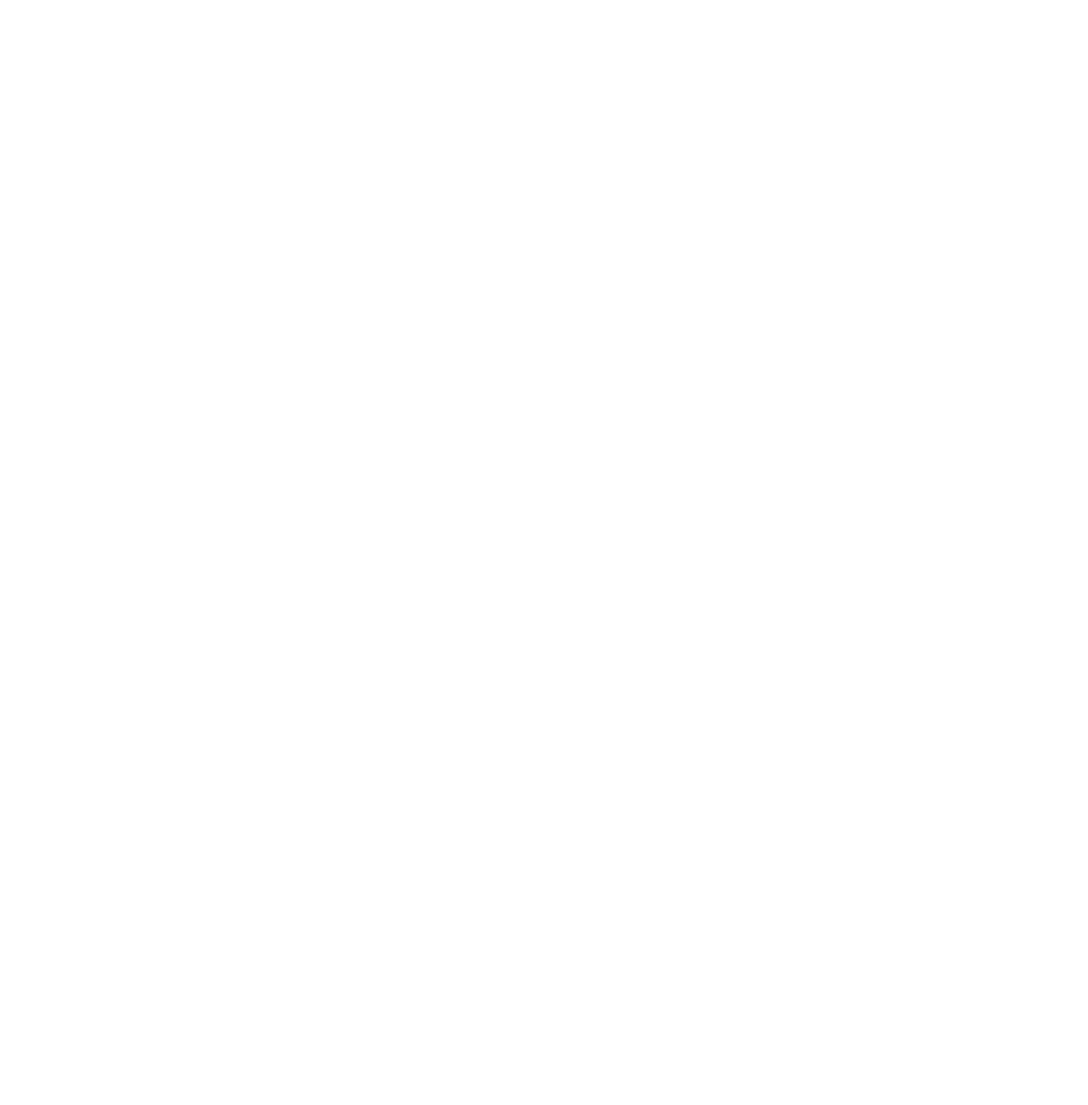
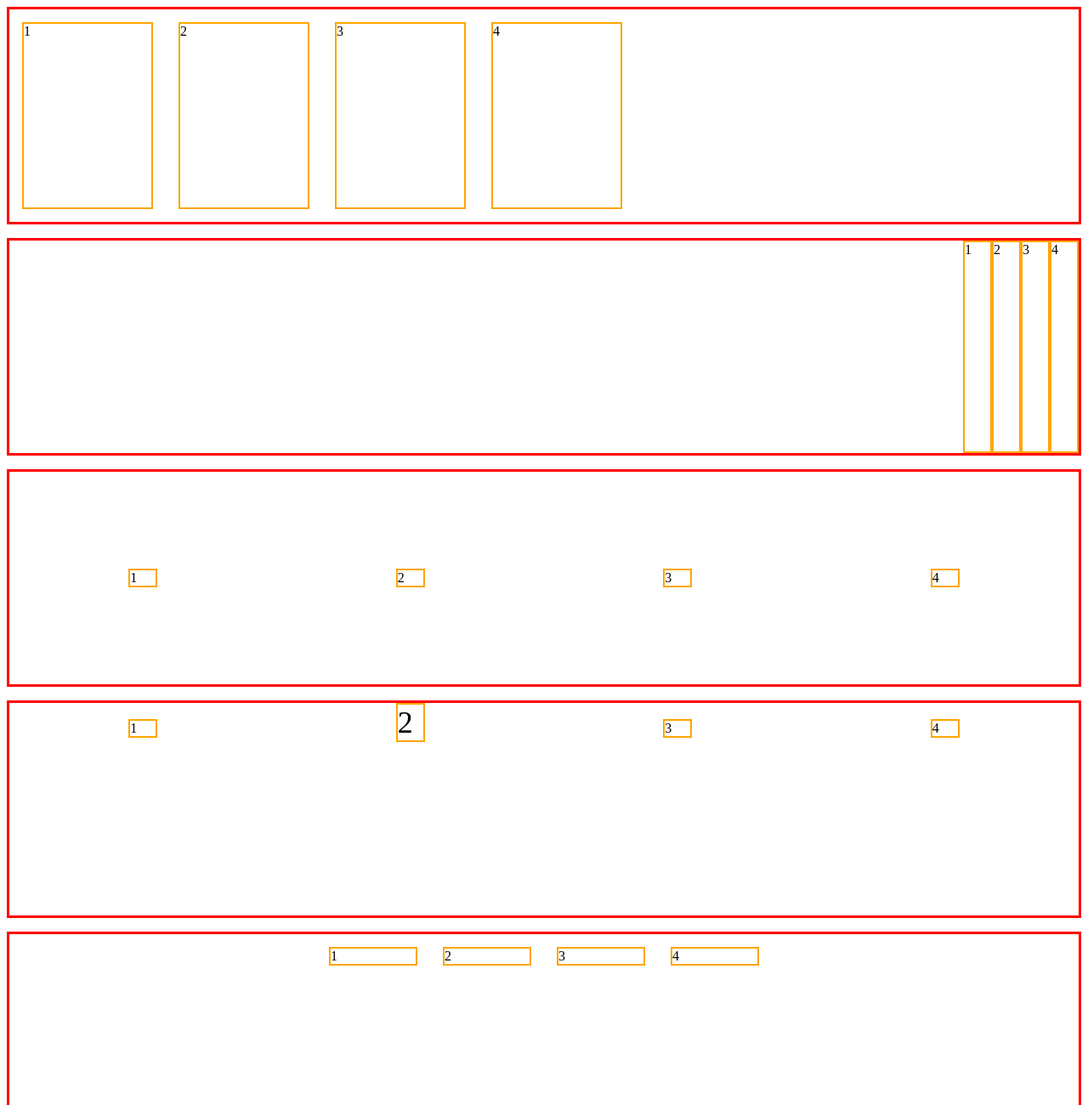
Before and after one commit to Estressei/CursoFront, a plain HTML site: page Layout/flexbox.html in a window 1280 px wide. Shown: the top 1300 px of the page at 85% size. Before the commit the page ends 800 px from the top, so only its background shows below. Drawn offline with Linux system fonts and the light colour scheme.

Commit message:
primeira aula de flexbox

```diff
--- a/Layout/flexbox.html
+++ b/Layout/flexbox.html
@@ -0,0 +1,112 @@
+<!DOCTYPE html>
+<html lang="pt-br">
+
+<head>
+    <meta charset="UTF-8">
+    <title>Flexbox</title>
+
+    <style>
+        body{
+            margin-bottom: 500px;
+        }
+
+        .flexbox {
+            height: 250px;
+            border: 3px solid red;
+            display: flex; /*deixa o elementos filhos(div) em colunas, sem ele fica em linhas*/
+            margin-bottom: 16px;
+        }
+
+        .flexbox div {
+            border: 2px solid orange;
+            width: 150px; /*esse tamanho vai ate o tamanho do container, se passar, nao vai mudar, vai fica no tamanho maximo, sem quebrar linha, esta ligado ao flex-wrap do flexbox acima*/
+            margin: 15px;
+        }
+
+        .flex-container1 {
+            flex-wrap: nowrap; /*sem quebrar linha*/
+            flex-direction: row; /*padrão*/
+            flex-flow: row wrap; /*esse é um atalho para usar os dois juntos*/
+        }
+
+        .flex-container2 {
+            justify-content: flex-end; /*mexe com a HORIZONTAL, coloca os elementos no final do container, tem o center (que centraliza), o space-around (pega o espaço que sobra e coloca ao redor das div, porem o primeiro e ultimo fica com a metade do espaço nas beiradas), o space-between (o espaço que sobra e coloca apenas no meio, o primeiro e o ultimo fica colado na beiradas) e o space-evenly (parecido com o around, mas esse vai deixar sempre o mesmo espaço)*/
+        }
+
+        .flex-container2 div {
+            width: 30px;
+            margin: 0;
+        }
+
+        .flex-container3{
+            justify-content: space-around;
+            align-items: center; /*mexe com a VERTICAL, centraliza os elementos, tem o flex-end (coloca os elemtento la embaixo), o flex-start (coloca no começo), o stretch (o padrão), o baseline (veja ele no container4)*/
+        }
+
+        .flex-container3 div {
+            width: 30px;
+            margin: 0;
+        }
+
+        .flex-container4{
+            justify-content: space-around;
+            align-items: baseline; /*mexe com a VERTICAL, coloca tudo no começo, mas se tiver 1 elemento que é maior, pega ele como base e alinha os outro a ele)*/
+        }
+
+        .flex-container4 div {
+            width: 30px;
+            margin: 0;
+        }
+
+        .flex-container5 {
+            justify-content: center;
+            align-items: flex-end;
+            align-content: flex-start; /*alinha quando tem mais de 1 linha*/
+            flex-wrap: wrap; /*se tiver com wrap, ele gruda em cima, se tiver com nowrap, ele grupa embaixo. E por padrao, é o nowrap*/
+        }
+
+        .flex-container5 div {
+            width: 100px;
+        }
+    </style>
+</head>
+
+<body>
+
+    <div class="flexbox flex-container1">
+        <div class="div1">1</div>
+        <div class="div2">2</div>
+        <div class="div3">3</div>
+        <div class="div4">4</div>
+    </div>
+
+    <div class="flexbox flex-container2">
+        <div class="div1">1</div>
+        <div class="div2">2</div>
+        <div class="div3">3</div>
+        <div class="div4">4</div>
+    </div>
+
+    <div class="flexbox flex-container3">
+        <div class="div1">1</div>
+        <div class="div2">2</div>
+        <div class="div3">3</div>
+        <div class="div4">4</div>
+    </div>
+
+    <div class="flexbox flex-container4">
+        <div class="div1">1</div>
+        <div class="div2" style="font-size: 36px;">2</div>
+        <div class="div3">3</div>
+        <div class="div4">4</div>
+    </div>
+
+    <div class="flexbox flex-container5">
+        <div class="div1">1</div>
+        <div class="div2">2</div>
+        <div class="div3">3</div>
+        <div class="div4">4</div>
+    </div>
+
+</body>
+</html>
```
Also changed, not shown: ProjetoCSS-inicio/index.html (+1 -1 lines).
